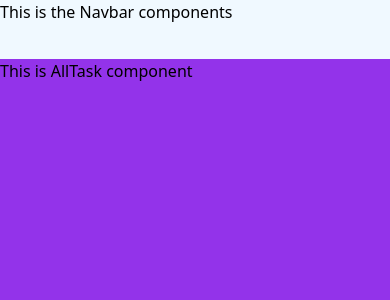
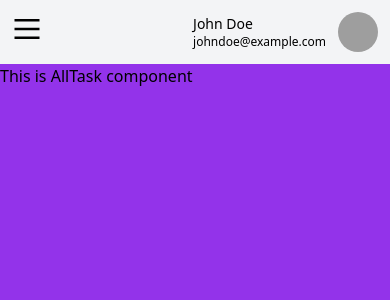
Before and after one commit to fuleprashant/Task_managment_project, a React (Vite) app in the folder frontend/: page /alltasks in a window 390 px wide. Shown: the top 300 px of the page. Built offline with nearby package versions, Linux system fonts and the light colour scheme; grey boxes are pictures that could not be loaded.

Commit message:
add responsive icons for the mobile view

```diff
--- a/frontend/src/components/Navbar.jsx
+++ b/frontend/src/components/Navbar.jsx
@@ -1,10 +1,118 @@
+import { useState } from "react";
+import { CiHome } from "react-icons/ci";
+import { FaStarHalfAlt } from "react-icons/fa";
+import { FiLogOut } from "react-icons/fi";
+import { GrMenu, GrClose } from "react-icons/gr";
+import {
+  MdIncompleteCircle,
+  MdOutlineLabelImportant,
+  MdTask,
+} from "react-icons/md";
+import { NavLink } from "react-router-dom";
 
 const Navbar = () => {
+  const [userData, setUserData] = useState({
+    name: "John Doe",
+    email: "johndoe@example.com",
+    avatar: "https://example.com/avatar.jpg",
+  });
+
+  const [popup, setPopup] = useState(false);
+
+  const handleClick = () => {
+    setPopup(!popup);
+  };
+
+  const data = [
+    {
+      title: "Home",
+      path: "/home",
+      icon: <CiHome />,
+    },
+    {
+      title: "All Tasks",
+      path: "/alltasks",
+      icon: <MdTask />,
+    },
+    {
+      title: "Important Task",
+      path: "/importanttask",
+      icon: <MdOutlineLabelImportant />,
+    },
+    {
+      title: "Completed Task",
+      path: "/completetask",
+      icon: <MdIncompleteCircle />,
+    },
+    {
+      title: "Incompleted Task",
+      path: "/incompletetask",
+      icon: <FaStarHalfAlt />,
+    },
+  ];
+
   return (
-    <div>
-      This is the Navbar components
+    <div className="p-3 bg-gray-100">
+      <div className="flex  sm:flex-row items-center justify-between gap-4">
+        {/* App Title */}
+        <div className="block sm:hidden ">
+          <button onClick={handleClick}>
+            {!popup ? <GrMenu size={30} /> : <GrClose size={30} />}
+          </button>
+
+          {popup && (
+            <div
+              className={`fixed top-[64px] left-0 h-full w-60 bg-slate-500 shadow-lg transform ${
+                popup ? "translate-x-0" : "-translate-x-full"
+              } transition-transform duration-300 ease-in-out z-50`}
+            >
+              <div className="p-5 flex flex-col h-full">
+                <nav className="flex-1">
+                  {data.map((ele, idx) => (
+                    <div key={idx} className="hover:bg-slate-600">
+                      <NavLink to={ele.path}>
+                        <div className=" flex items-center flex-row gap-2 ml-4 p-2  ">
+                          <div size={24}>{ele.icon}</div>
+                          {popup && (
+                            <h1 className="text-[20px]">{ele.title}</h1>
+                          )}
+                        </div>
+                      </NavLink>
+                    </div>
+                  ))}
+                </nav>
+                <div className="hover:bg-slate-600  mb-12">
+                  <div className=" ml-5   font-bold  w-full">
+                    <div className=" ">
+                      <div className=" p-3 flex gap-5 font-bold  ">
+                        <FiLogOut size={30} />
+                        {popup && <div className="text-2xl">Logout</div>}
+                      </div>
+                    </div>
+                  </div>
+                </div>
+              </div>
+            </div>
+          )}
+        </div>
+        <div className="hidden sm:block text-2xl sm:text-3xl font-semibold text-center sm:text-left">
+          This is the task management web application
+        </div>
+        {/* User Profile */}
+        <div className="flex items-center gap-3 sm:gap-5">
+          <div className="text-black text-sm sm:text-lg">
+            <div className="font-medium">{userData.name}</div>
+            <div className="text-xs sm:text-sm">{userData.email}</div>
+          </div>
+          <img
+            src={userData.avatar}
+            alt="Profile"
+            className="w-10 h-10 sm:w-12 sm:h-12 rounded-full object-cover"
+          />
+        </div>
+      </div>
     </div>
-  )
-}
+  );
+};
 
-export default Navbar
+export default Navbar;
```
